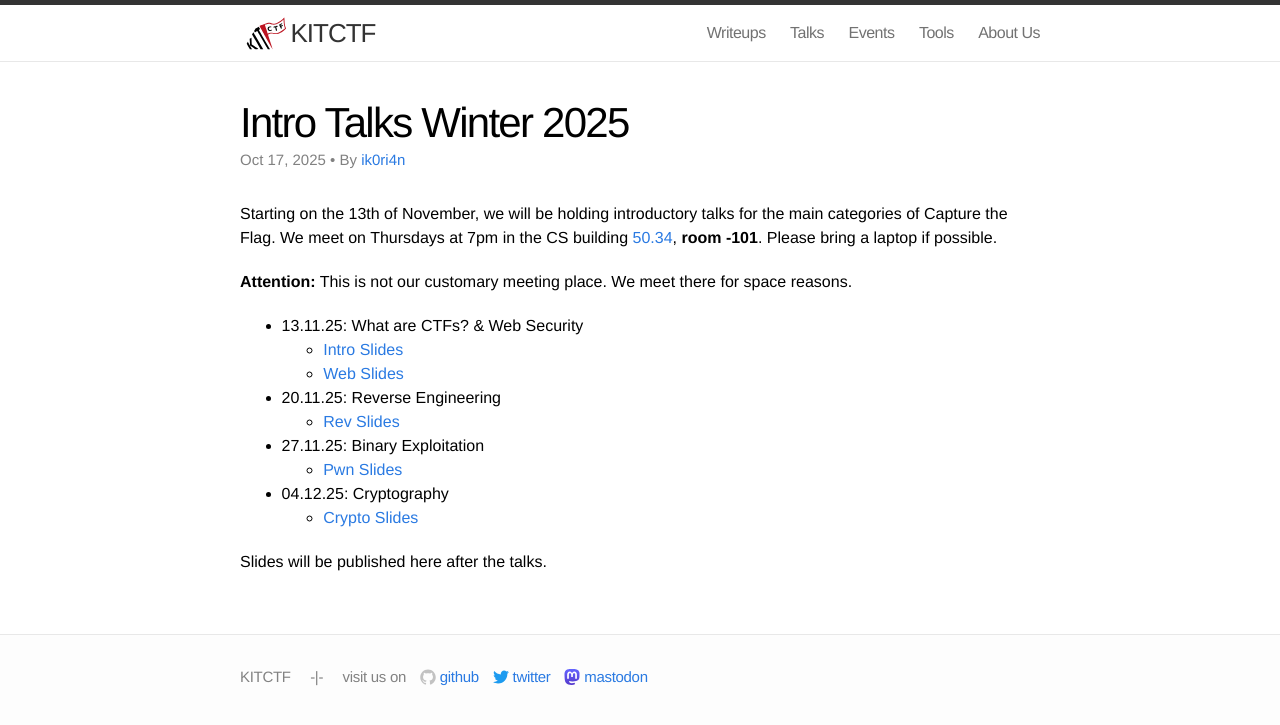
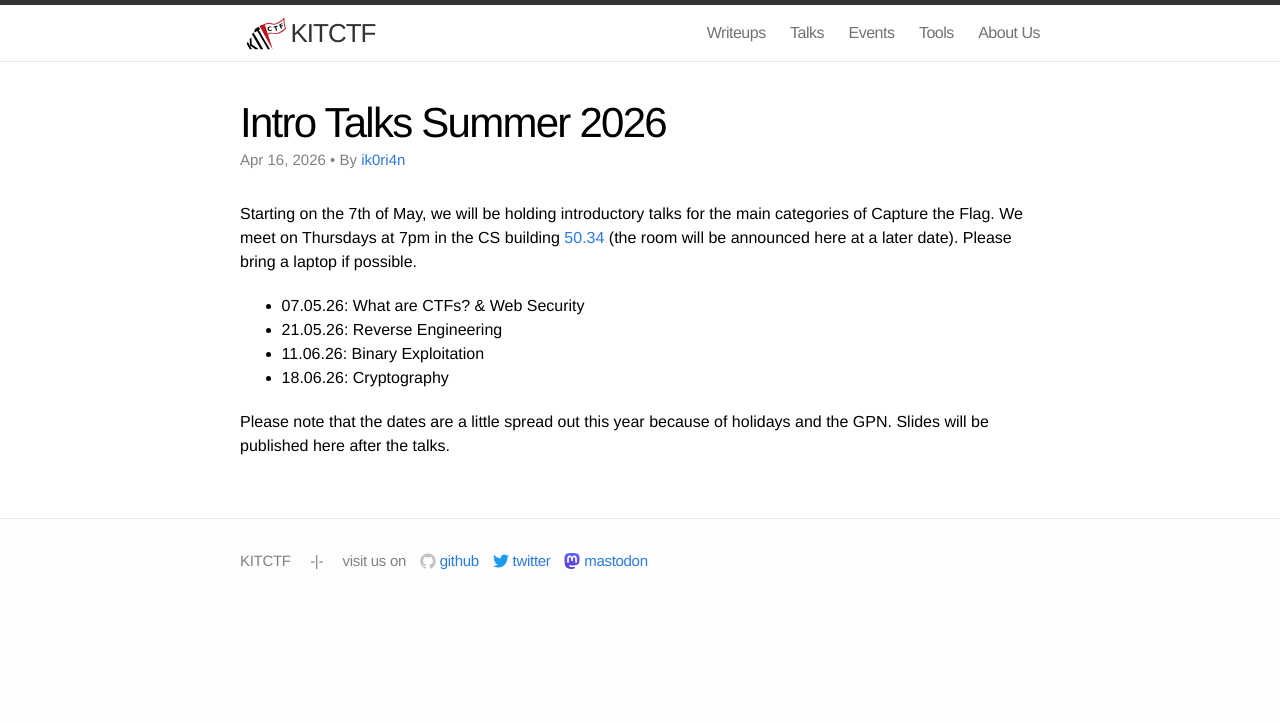
Before and after one commit to kitctf/www, a Jekyll site: the page built from _posts/2026-04-16-intro.md, in a window 1280 px wide. Shown: the top 725 px of the page. Built offline with Jekyll 4.4.1, drawn with Linux system fonts in a browser that asks for light colours.

Commit message:
Announce summer 2026 intro talks

```diff
--- /dev/null
+++ b/_posts/2026-04-16-intro.md
@@ -0,0 +1,19 @@
+---
+layout: post
+title: "Intro Talks Summer 2026"
+categories: learning
+permalink: /intro/
+authors:
+  - ik0ri4n
+---
+
+Starting on the 7th of May, we will be holding introductory talks for the main categories of Capture the Flag.
+We meet on Thursdays at 7pm in the CS building [50.34](https://www.kit.edu/campusplan/map.php?id=50.34) (the room will be announced here at a later date). Please bring a laptop if possible.
+
+ * 07.05.26: What are CTFs? & Web Security
+ * 21.05.26: Reverse Engineering
+ * 11.06.26: Binary Exploitation
+ * 18.06.26: Cryptography
+
+Please note that the dates are a little spread out this year because of holidays and the GPN.
+Slides will be published here after the talks.
```
Also changed, not shown: _posts/2025-10-17-intro.md (+1 -1 lines), meetings.md (+1 -1 lines).
